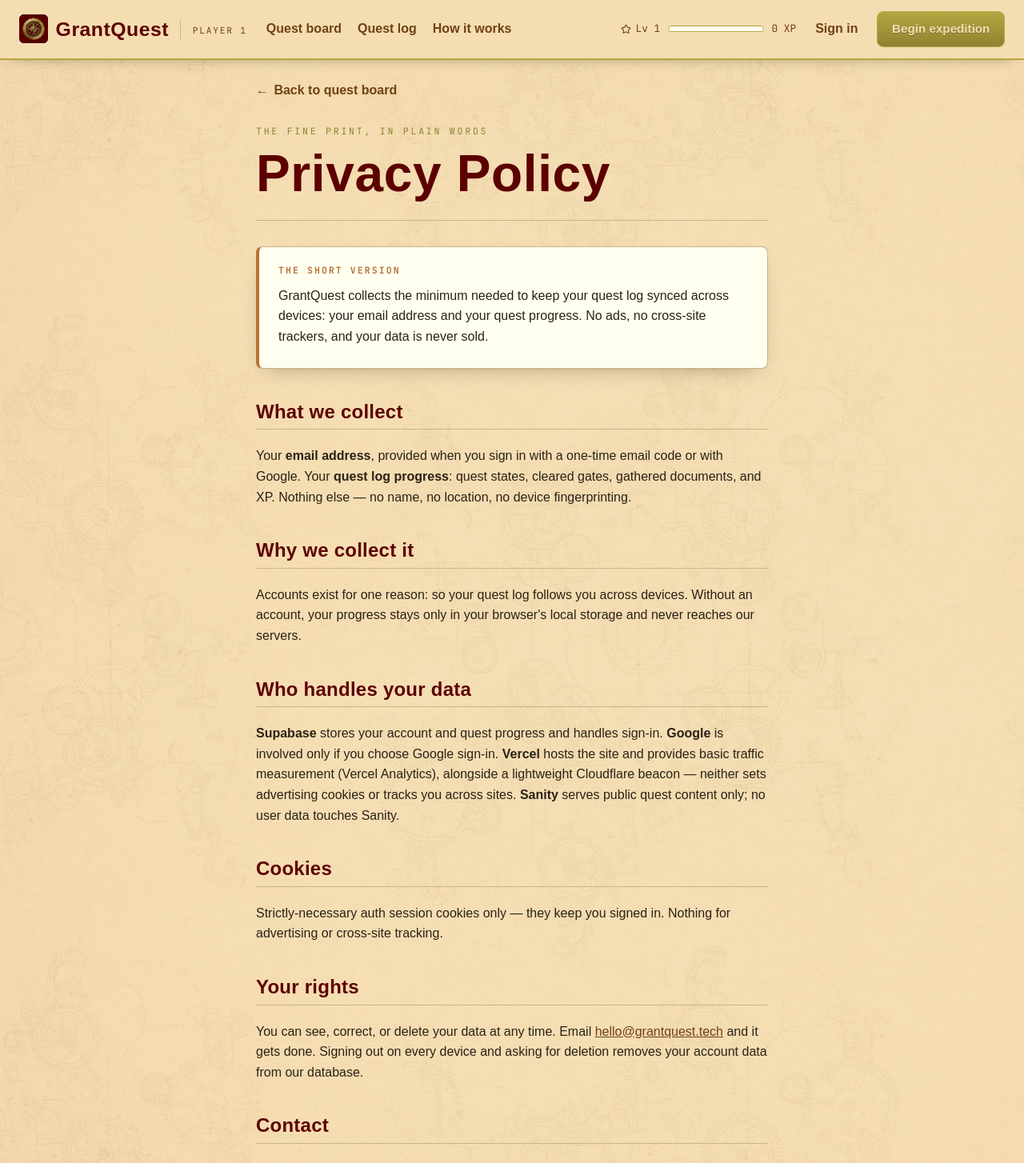
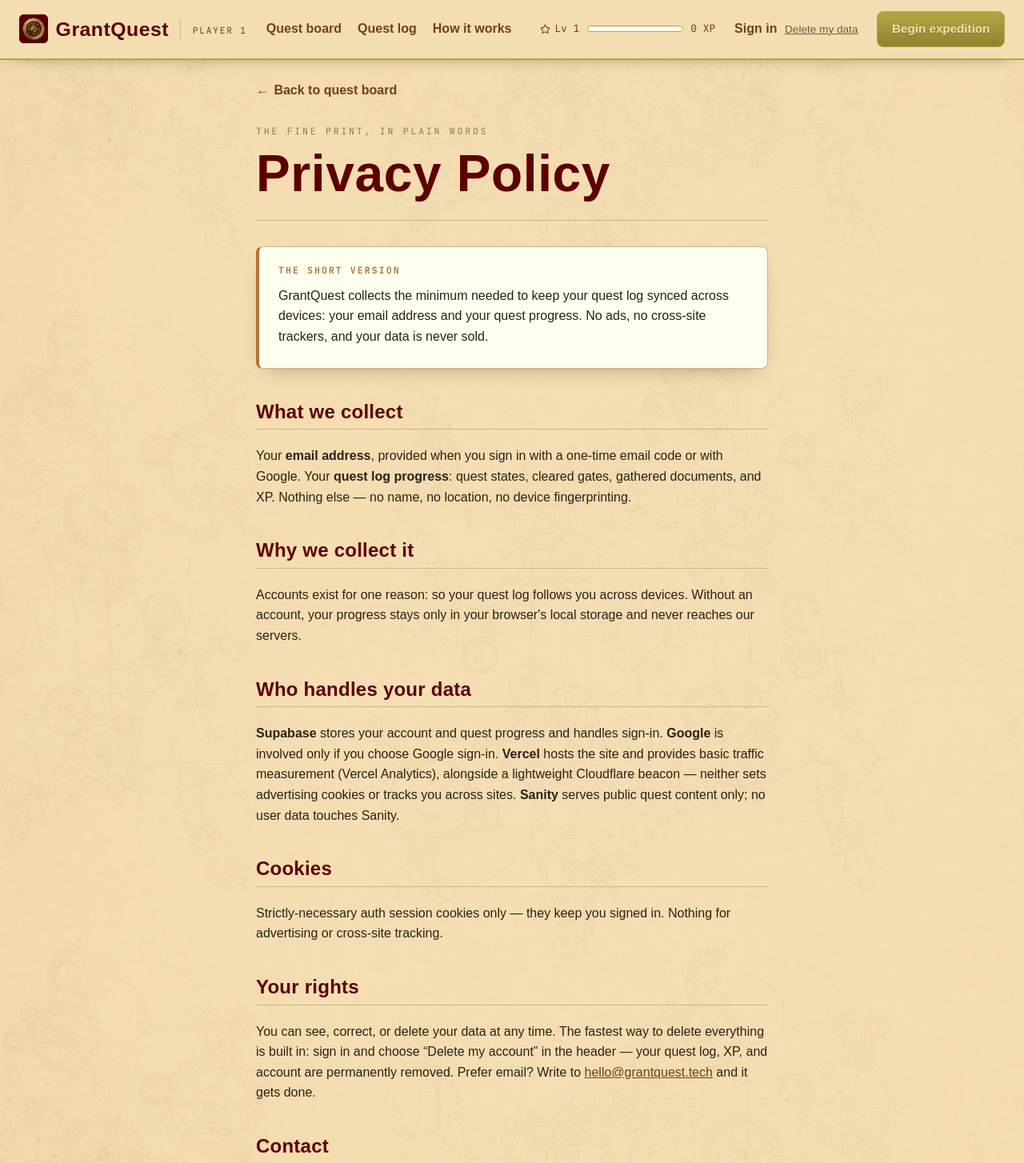
Before and after one commit to mateir0/grandquest, a Next.js app in the folder web/: page /privacy in a window 1280 px wide. Shown: the top 1454 px of the page at 80% size. Built offline with nearby package versions, Linux system fonts and the light colour scheme; no server answers; a web font is replaced by a local one.

Commit message:
Add delete account (server action) plus delete local data, privacy updated

```diff
--- a/web/app/privacy/page.tsx
+++ b/web/app/privacy/page.tsx
@@ -75,10 +75,12 @@ export default function PrivacyPage() {
       <section className="section">
         <h2>Your rights</h2>
         <p>
-          You can see, correct, or delete your data at any time. Email{' '}
+          You can see, correct, or delete your data at any time. The fastest
+          way to delete everything is built in: sign in and choose
+          &ldquo;Delete my account&rdquo; in the header — your quest log, XP,
+          and account are permanently removed. Prefer email? Write to{' '}
           <a href="mailto:hello@grantquest.tech">hello@grantquest.tech</a> and
-          it gets done. Signing out on every device and asking for deletion
-          removes your account data from our database.
+          it gets done.
         </p>
       </section>
 
--- a/web/components/AuthStatus.tsx
+++ b/web/components/AuthStatus.tsx
@@ -1,18 +1,53 @@
 'use client'
 
 /**
- * Minimal logged-in indicator + logout for the site header.
+ * Minimal logged-in indicator + logout for the site header, plus a quiet
+ * delete-account/delete-data control with an inline confirm.
  * Anonymous visitors see a subtle "Sign in" link; nothing else changes.
  */
 
 import {useEffect, useState} from 'react'
 import {useRouter} from 'next/navigation'
 import {createClient} from '../lib/supabase/client'
+import {deleteAccountServer} from '../lib/account'
+
+const LOG_KEY = 'grantquest.log'
+
+function QuietButton({
+  onClick,
+  children,
+}: {
+  onClick: () => void
+  children: React.ReactNode
+}) {
+  return (
+    <button
+      type="button"
+      onClick={onClick}
+      style={{
+        background: 'none',
+        border: 0,
+        padding: 0,
+        minHeight: 0,
+        cursor: 'pointer',
+        color: 'var(--muted)',
+        fontFamily: 'var(--font-body)',
+        fontSize: '0.85rem',
+        textDecoration: 'underline',
+      }}
+    >
+      {children}
+    </button>
+  )
+}
 
 export function AuthStatus() {
   const router = useRouter()
   const [email, setEmail] = useState<string | null>(null)
   const [checked, setChecked] = useState(false)
+  const [confirming, setConfirming] = useState(false)
+  const [busy, setBusy] = useState(false)
+  const [error, setError] = useState('')
 
   useEffect(() => {
     const supabase = createClient()
@@ -33,10 +68,37 @@ export function AuthStatus() {
   if (!checked) return null
 
   if (!email) {
+    if (!confirming) {
+      return (
+        <span style={{display: 'inline-flex', alignItems: 'center', gap: '0.6rem'}}>
+          <a href="/login" className="nav-link">
+            Sign in
+          </a>
+          <QuietButton onClick={() => setConfirming(true)}>Delete my data</QuietButton>
+        </span>
+      )
+    }
     return (
-      <a href="/login" className="nav-link">
-        Sign in
-      </a>
+      <span style={{display: 'inline-flex', alignItems: 'center', gap: '0.6rem', flexWrap: 'wrap'}}>
+        <span className="muted-note" style={{fontSize: '0.85rem'}}>
+          Delete your local quest log? This cannot be undone.
+        </span>
+        <QuietButton
+          onClick={() => {
+            try {
+              localStorage.removeItem(LOG_KEY)
+            } catch {
+              /* ignore */
+            }
+            setConfirming(false)
+            window.dispatchEvent(new Event('grantquest:xp'))
+            router.refresh()
+          }}
+        >
+          Delete everything
+        </QuietButton>
+        <QuietButton onClick={() => setConfirming(false)}>Keep my data</QuietButton>
+      </span>
     )
   }
 
@@ -44,8 +106,55 @@ export function AuthStatus() {
     const supabase = createClient()
     await supabase.auth.signOut()
     setEmail(null)
+    setConfirming(false)
     window.dispatchEvent(new Event('grantquest:xp'))
     router.refresh()
+  }
+
+  const deleteEverything = async () => {
+    setError('')
+    setBusy(true)
+    try {
+      const result = await deleteAccountServer()
+      if (result?.error) {
+        setError(result.error)
+        setBusy(false)
+      }
+      // On success the action redirects to `/` — no further handling.
+    } catch {
+      // Redirects throw by design; anything else lands here.
+      setBusy(false)
+    }
+  }
+
+  if (confirming) {
+    return (
+      <span
+        className="player-indicator"
+        style={{
+          display: 'inline-flex',
+          alignItems: 'center',
+          gap: '0.6rem',
+          flexWrap: 'wrap',
+        }}
+      >
+        <span className="muted-note" style={{fontSize: '0.85rem'}}>
+          Delete your account? Your quest log, XP, and account will be
+          permanently deleted. This cannot be undone.
+        </span>
+        <QuietButton onClick={deleteEverything}>
+          {busy ? 'Deleting…' : 'Delete everything'}
+        </QuietButton>
+        <QuietButton onClick={() => !busy && setConfirming(false)}>
+          Keep my account
+        </QuietButton>
+        {error && (
+          <span className="muted-note" role="alert" style={{fontSize: '0.85rem'}}>
+            {error}
+          </span>
+        )}
+      </span>
+    )
   }
 
   return (
@@ -65,6 +174,7 @@ export function AuthStatus() {
       >
         Sign out
       </button>
+      <QuietButton onClick={() => setConfirming(true)}>Delete my account</QuietButton>
     </span>
   )
 }
--- /dev/null
+++ b/web/lib/account.ts
@@ -0,0 +1,34 @@
+'use server'
+
+/**
+ * Account deletion: removes the Supabase Auth user via the service-role
+ * client. `ON DELETE CASCADE` on `profiles` and `quest_progress` removes
+ * the data rows. The service role key lives only here, on the server —
+ * it is never exposed to the client.
+ */
+
+import {redirect} from 'next/navigation'
+import {createClient as createAdminClient} from '@supabase/supabase-js'
+import {createClient} from './supabase/server'
+
+export async function deleteAccountServer(): Promise<{error: string} | never> {
+  const supabase = createClient()
+  const {
+    data: {user},
+  } = await supabase.auth.getUser()
+  if (!user) return {error: 'You are not signed in.'}
+
+  const serviceKey = process.env.SUPABASE_SERVICE_ROLE_KEY
+  if (!serviceKey) {
+    return {error: 'Account deletion is not configured on this deployment.'}
+  }
+
+  const admin = createAdminClient(process.env.NEXT_PUBLIC_SUPABASE_URL!, serviceKey, {
+    auth: {autoRefreshToken: false, persistSession: false},
+  })
+  const {error} = await admin.auth.admin.deleteUser(user.id)
+  if (error) return {error: error.message}
+
+  await supabase.auth.signOut()
+  redirect('/')
+}
```
Also changed, not shown: 1 other file (tests, documents, lock files or other folders).
